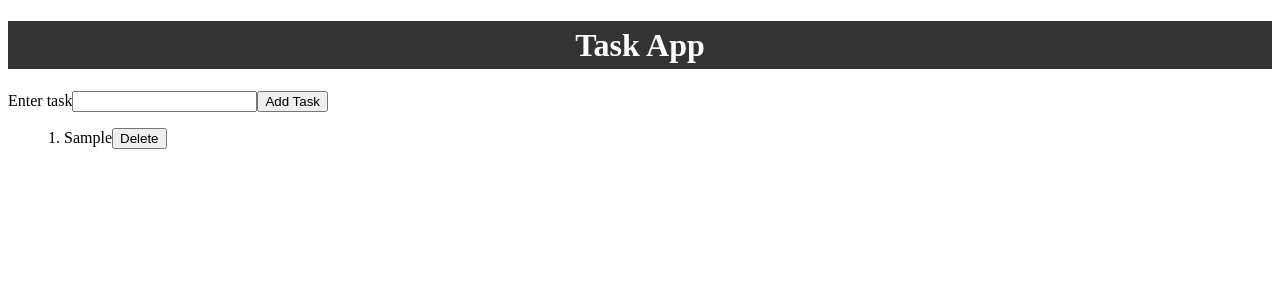
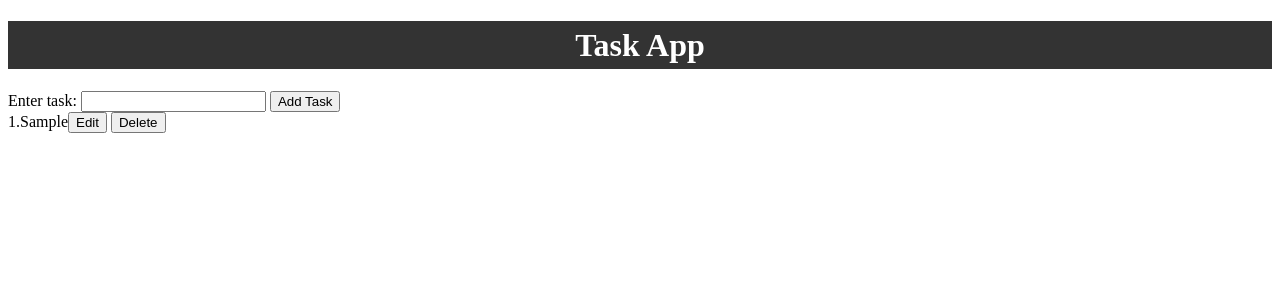
Before and after one commit to SalamanderCtesiphon/task-app-one, a React (Create React App) app: page / in a window 1280 px wide. Both pictures are taken after typing "Sample" into the empty fields and a click on the button "Add Task". Shown: the top 300 px of the page. Built offline with nearby package versions, Linux system fonts and the light colour scheme.

Commit message:
implemented all the required functionality from the assignment

```diff
--- a/src/App.css
+++ b/src/App.css
@@ -2,6 +2,8 @@
 
 li {
     list-style: none;
+    display: flex;
+    align-items: center;
 }
 
 .container {
--- a/src/App.js
+++ b/src/App.js
@@ -4,7 +4,9 @@ import Overview from "./components/Overview";
 
 const App = () => {
   const [text, setText] = useState('')
-  const [tasks, setTask] = useState([])
+  const [tasks, setTasks] = useState([])
+  const [todoEditing, settodoEditing] = useState(null)
+  const [editngText, setEditingText] = useState('')
 
   const onSubmitTask = (e) => {
     e.preventDefault();
@@ -21,29 +23,44 @@ const App = () => {
   const addTask = (task) => {
     const id = Math.floor(Math.random() * 10000) + 1
     const newTask = {id, ...task}
-    setTask([...tasks, newTask])
+    setTasks([...tasks, newTask])
   }
 
   const delTask = (id) => {
-    setTask(tasks.filter((task) => task.id !==id))
+    setTasks(tasks.filter((task) => task.id !==id))
+  }
+
+  const submitEdits = (id) => {
+    const updatedTasks = [...tasks].map((task) => {
+      if (task.id === id) {
+        task.text = editngText;
+      }
+      return task;
+    });
+    setTasks(updatedTasks);
+    settodoEditing(null)
   }
 
     return (
       <div>
         <Header />
         <form onSubmit={onSubmitTask}>
-          <label htmlFor="taskInput">Enter task</label>
+          <label htmlFor="taskInput">Enter task:     </label>
           <input
             onChange={(e) => setText(e.target.value)}
             value={text}
             type="text"
             id="taskInput"
-          />
+          /><span>    </span>
           <button type="submit">Add Task</button>
         </form>
         <Overview
           tasks={tasks}
           delTask={delTask}
+          setEditingText={setEditingText}
+          submitEdits={submitEdits}
+          todoEditing={todoEditing}
+          settodoEditing={settodoEditing}
         />
       </div>
     );
--- a/src/components/Overview.js
+++ b/src/components/Overview.js
@@ -1,22 +1,46 @@
 import React from "react";
 import "../App.css";
 
-const Overview = ({ tasks, delTask }) => {
+const Overview = ({ tasks, delTask, submitEdits, todoEditing, settodoEditing, setEditingText }) => {
 
   return (
-    <ul className="container">
+    <div>
+      { tasks.length === 0 &&
+        <li>No more tasks to complete</li>
+      }
       {tasks.map((task) => {
-        return <li key={task.id}>
+        return (
+          <div>
+            <li key={task.id}>
               {tasks.indexOf(task) + 1 }.{' '}
-          {task.text}
-          {''}
+              {task.id === todoEditing ? (
+                <input
+                  type='text'
+                  onChange={(e) => setEditingText(e.target.value)}
+                />
+              ) : (
+                <div>{task.text}</div>
+              )}
+              <div className="btnBox">
+                {task.id === todoEditing ? (
+                  <button onClick={() => submitEdits(task.id)}>Resubmit</button>
+                ) : (
+                  <button onClick={() => settodoEditing(task.id)}>Edit</button>
+                )}
+                {' '}
                 <button
                   onClick={() => delTask(task.id)}>
                     Delete
                 </button>
-        </li>;
+              </div>
+            </li>
+          </div>
+        )
       })}
+      <ul className="container">
+
       </ul>
+    </div>
   );
 };
 
```
Lines whose indentation alone changed are shown as unchanged.
